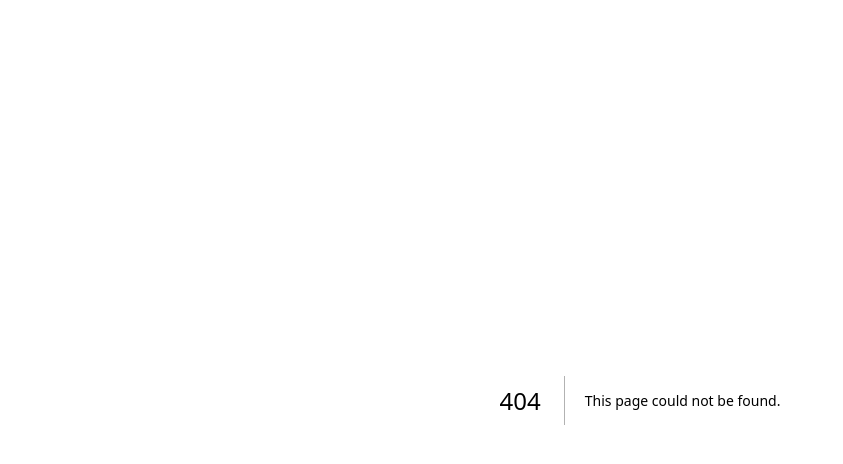
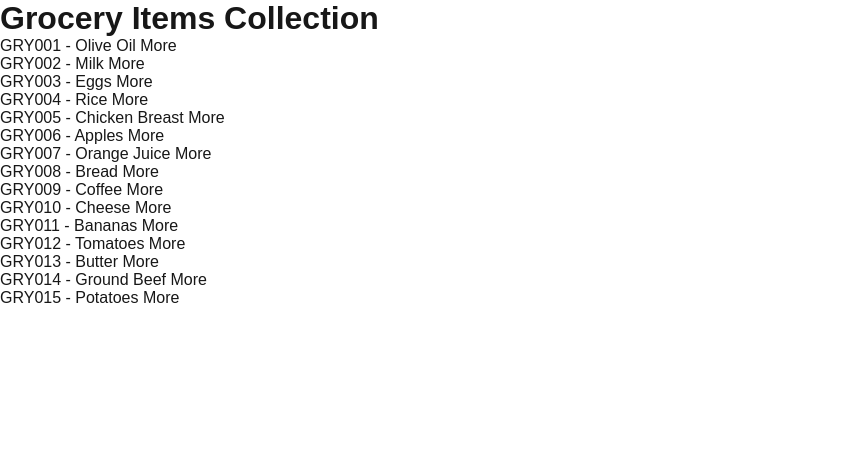
Before and after one commit to moayead2009/project2, a Next.js app: page /collection in a window 1280 px wide. Before the commit this address had no page. Shown: the top 464 px of the page, without its empty margins (0-843 px from the left). Built offline with nearby package versions, Linux system fonts and the light colour scheme; data requests are answered from the project's data file.

Commit message:
Implement collection route and display items

```diff
--- /dev/null
+++ b/app/collection/page.js
@@ -0,0 +1,23 @@
+async function getItems() {
+    const res = await fetch('http://localhost:4000/items', { cache: 'no-store' });
+    const data = await res.json();
+    return data;
+  }
+
+  export default async function CollectionPage() {
+    const items = await getItems();
+
+    return (
+      <div>
+        <h1>Grocery Items Collection</h1>
+        <ul>
+          {items.map(item => (
+            <li key={item.id}>
+              {item.id} - {item.item_name}
+              <a href={`/collection/${item.id}`}> More </a>
+            </li>
+          ))}
+        </ul>
+      </div>
+    );
+  }
```
